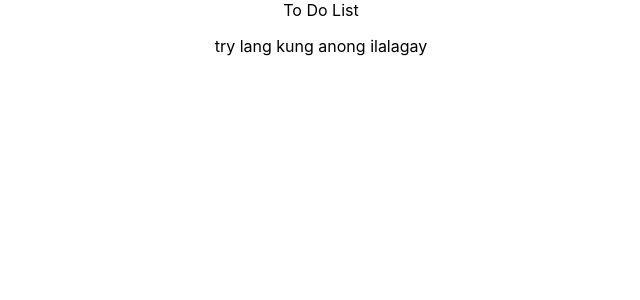
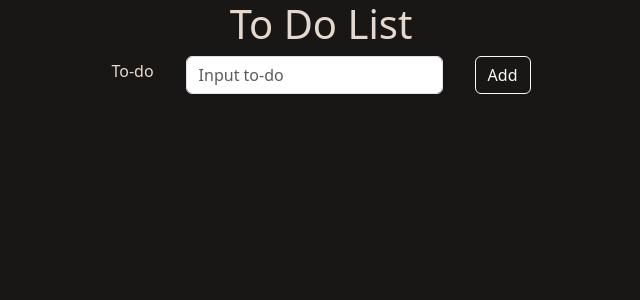
Before and after one commit to alysgbn/to-do-list-mern, a React (Create React App) app in the folder todo-list/: page / in a window 1280 px wide. Shown: the top 300 px of the page, without its empty margins (319-959 px from the left). Built offline with nearby package versions, Linux system fonts and the light colour scheme.

Commit message:
added react bootstrap and sass

```diff
--- a/todo-list/package.json
+++ b/todo-list/package.json
@@ -6,9 +6,12 @@
     "@testing-library/jest-dom": "^5.17.0",
     "@testing-library/react": "^13.4.0",
     "@testing-library/user-event": "^13.5.0",
+    "bootstrap": "^5.3.3",
     "react": "^18.3.1",
+    "react-bootstrap": "^2.10.4",
     "react-dom": "^18.3.1",
-    "react-scripts": "5.0.1",
+    "react-scripts": "^5.0.1",
+    "sass": "^1.79.3",
     "web-vitals": "^2.1.4"
   },
   "scripts": {
--- a/todo-list/public/index.html
+++ b/todo-list/public/index.html
@@ -24,7 +24,7 @@
       work correctly both with client-side routing and a non-root public URL.
       Learn how to configure a non-root public URL by running `npm run build`.
     -->
-    <title>React App</title>
+    <title>To-do List App</title>
   </head>
   <body>
     <noscript>You need to enable JavaScript to run this app.</noscript>
--- a/todo-list/src/index.js
+++ b/todo-list/src/index.js
@@ -3,6 +3,7 @@ import ReactDOM from 'react-dom/client';
 import './index.css';
 import App from './App';
 import reportWebVitals from './reportWebVitals';
+import 'bootstrap/dist/css/bootstrap.min.css';
 
 const root = ReactDOM.createRoot(document.getElementById('root'));
 root.render(
--- a/todo-list/src/pages/Home.jsx
+++ b/todo-list/src/pages/Home.jsx
@@ -1,10 +1,20 @@
 import React from "react";
+import "../resources/home.scss";
+import { Button, Form } from "react-bootstrap";
 
 export const Home = () => {
   return (
-    <>
-      <div>To Do List</div>
-      <p>try lang kung anong ilalagay</p>
-    </>
+    <body>
+      <h1>To Do List</h1>
+      <div className="form-btn">
+        <Form.Label>To-do</Form.Label>
+        <Form>
+          <Form.Group controlId="todo">
+            <Form.Control type="text" placeholder="Input to-do" />
+          </Form.Group>
+        </Form>
+        <Button variant="outline-light">Add</Button>{" "}
+      </div>
+    </body>
   );
 };
--- /dev/null
+++ b/todo-list/src/resources/home.scss
@@ -0,0 +1,19 @@
+body {
+  background-color: #181716 !important;
+
+  h1 {
+    color: #E5D8CE;
+  }
+
+  .form-btn{
+    display: flex;
+    gap: 2rem;
+    justify-content: center;
+    align-items: center;
+  }
+
+
+  .form-label{
+    color: #E5D8CE;
+  }
+}
```
Also changed, not shown: 1 other file (tests, documents, lock files or other folders).
